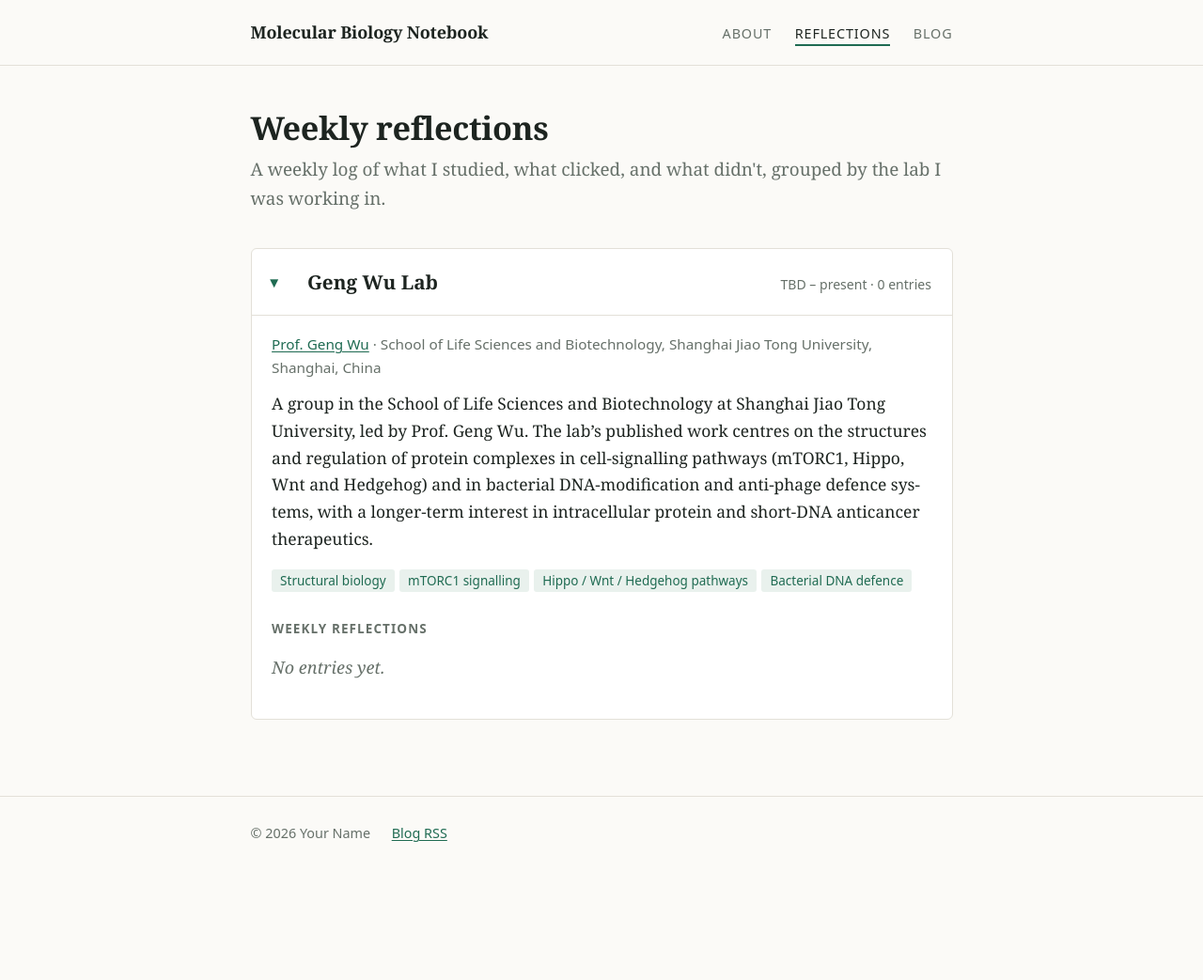
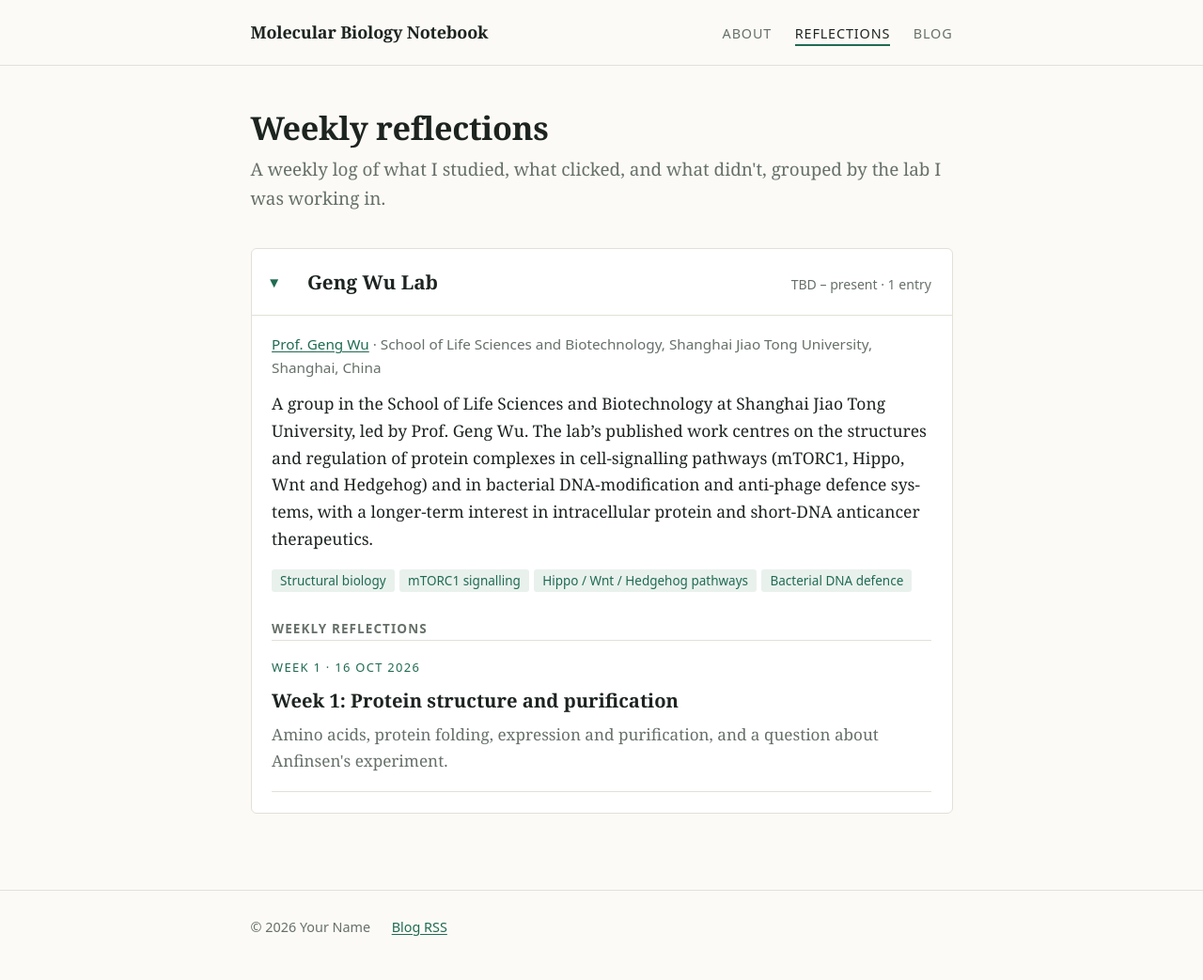
Before and after one commit to HengkunChen/Biology, a Jekyll site: the page built from reflections.html, in a window 1280 px wide. Shown: the whole page at 94% size. Built offline with Jekyll 4.4.1, drawn with Linux system fonts in a browser that asks for light colours; a file with an impossible date is left out; before the commit the page ends 944 px from its top, so only the background shows below that; some of the changed lines change nothing that is shown.

Commit message:
Publish Wu Geng Lab week 1 reflection

```diff
--- a/_reflections/wu-geng-lab/2026-10-16-week-1.md
+++ b/_reflections/wu-geng-lab/2026-10-16-week-1.md
@@ -1,37 +1,30 @@
 ---
-title: "TITLE: the main idea of the week"
+title: "Week 1: Protein structure and purification"
 week: 1
-date:
+date: 2026-10-16
 lab: wu-geng-lab
-tags: [topic-one, topic-two]
-summary: "One sentence shown in the entry lists."
+summary: "Amino acids, protein folding, expression and purification, and a question about Anfinsen's experiment."
 ---
 
 ## What I studied this week
 
-A few sentences: what you covered and where it came from (paper, seminar, chapter, bench work).
+### Theoratical
+
+- Amino acids: molecular structure, 20 R groups, and their respective characteristics.
+- Peptide bonds: resonance structures, double bonding, stiffness, planar, trans orientation.
+- Secondary structure: alpha helix, beta sheets
+- Tertiary and quaternary structure: hydrogen bonds, electrostatic bonds, hydrophobic interactions
+- The Christian Anfinsen experiment
+
+### Experimental
+
+- Protein Expression: primer, plasmid, polymerase chain reaction (PCR).
+- Protein purification: centrifugation, chromatography, and electrophoresis.
 
 ## One idea I understand better now
 
-Explain one concept in your own words. Aim for something you could tell a friend outside the field.
+The distinction between the secondary and tertiary structure lies in where the bonding is happening: in secondary structures, intermolecular bonds occur between molecules on the main chain (primarily the amino and carboxyl groups), whereas in tertiary structure, bonding happens between the side chains (the R group).
 
 ## What's still confusing
 
-The question you couldn't answer, or the step in a mechanism that doesn't make sense yet.
-
-## Something I read
-
-**Author et al., *Journal*, Year.** [Link](https://doi.org/)
-
-- The question they asked:
-- What they did:
-- Is the evidence convincing? What would I want to see next?
-
-## Next week
-
-- One or two concrete goals.
-
-<!--
-OPTIONAL: to add a figure, save the image in assets/ and use Markdown. For a repo that is NOT named
-USERNAME.github.io, remember the baseurl: ![Description](/repo-name/assets/figure.png)
--->
+The Christian Anfinsen experiment: why does putting the denatured protein in urea (which only disrupts non-covalent bonding) disrupt the disulfide bonding and render the structure scrambled?
```
